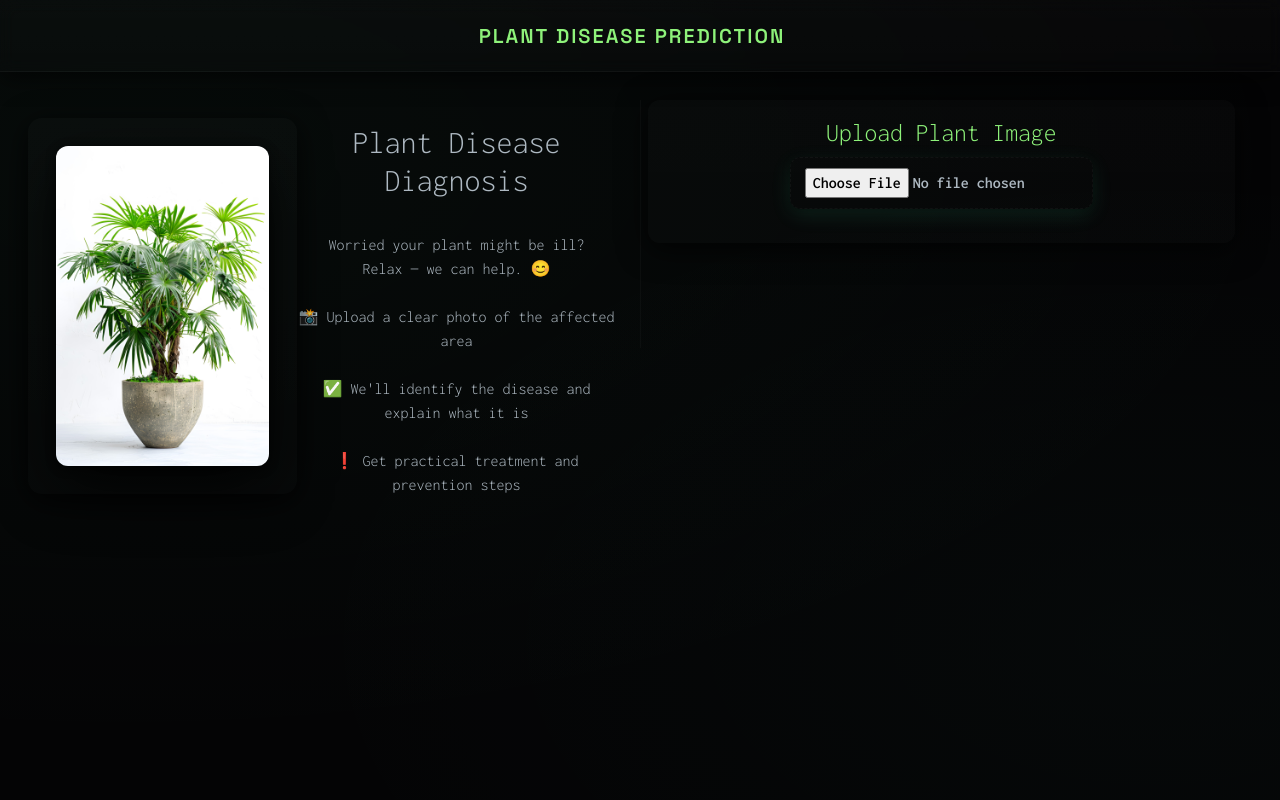
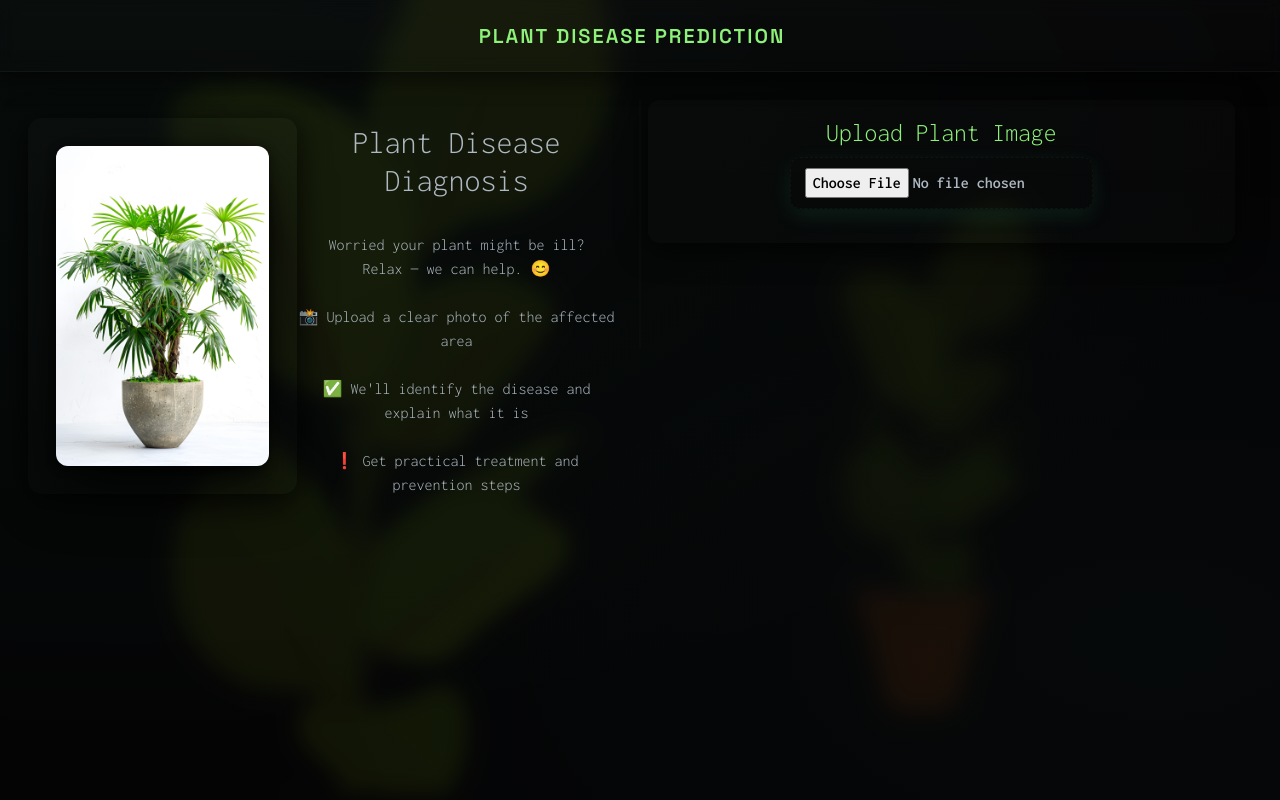
Before and after one commit to ady-31/PLANT-DISEASE-PREDICTION, a Flask app: page / in a window 1280 px wide. Run offline with Flask 2, Linux system fonts and the light colour scheme; some libraries are stand-ins or nearby versions.

Commit message:
Tweak background plant visibility: reduce blur, increase opacity, apply blend mode

```diff
--- a/static/css/theme-futuristic.css
+++ b/static/css/theme-futuristic.css
@@ -26,6 +26,61 @@ body{
   -webkit-font-smoothing:antialiased;
   -moz-osx-font-smoothing:grayscale;
   transition:background 400ms ease, color 300ms ease;
+}
+
+/* Decorative plant background layers */
+body::before,
+body::after{
+  content: '';
+  position: fixed;
+  inset: 0;
+  pointer-events: none;
+  z-index: 0;
+  background-repeat: no-repeat;
+  background-position: center;
+  opacity: 0.06;
+  transform: translateZ(0);
+  filter: blur(14px) saturate(110%);
+}
+
+body::before{
+  background-image: url('../images/plant-2.png');
+  background-position: 10% 20%;
+  background-size: 36rem;
+  animation: slowFloatA 24s linear infinite;
+  opacity: 0.12; /* increased visibility */
+  filter: blur(10px) saturate(130%);
+  mix-blend-mode: screen;
+}
+
+body::after{
+  background-image: url('../images/plant-1.png');
+  background-position: 90% 80%;
+  background-size: 34rem;
+  opacity: 0.09; /* increased visibility */
+  filter: blur(12px) saturate(130%);
+  mix-blend-mode: screen;
+  animation: slowFloatB 28s linear infinite;
+}
+
+@keyframes slowFloatA{
+  0%{ transform: translateY(0) scale(1); }
+  50%{ transform: translateY(-18px) scale(1.02); }
+  100%{ transform: translateY(0) scale(1); }
+}
+
+@keyframes slowFloatB{
+  0%{ transform: translateY(0) scale(1) rotate(0.001deg); }
+  50%{ transform: translateY(22px) scale(1.01) rotate(0.5deg); }
+  100%{ transform: translateY(0) scale(1) rotate(0.001deg); }
+}
+
+/* Ensure foreground UI sits above decorative background */
+.container, .sub, .sub-one-one, .sub-two{ position: relative; z-index: 2; }
+
+/* Disable large decorative images on small screens to preserve performance */
+@media (max-width: 780px){
+  body::before, body::after{ display: none; }
 }
 
 /* navbar as glass panel with neon accent */
```
Also changed, not shown: README.md.
